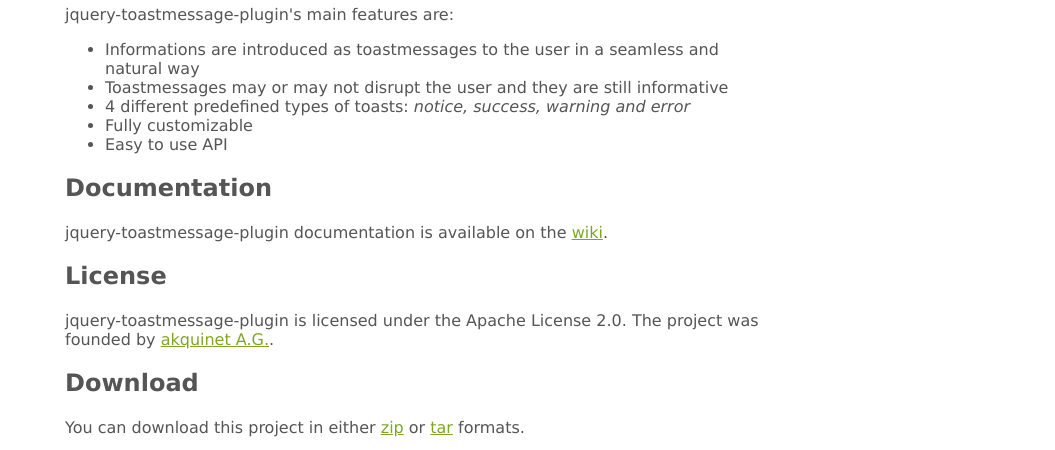
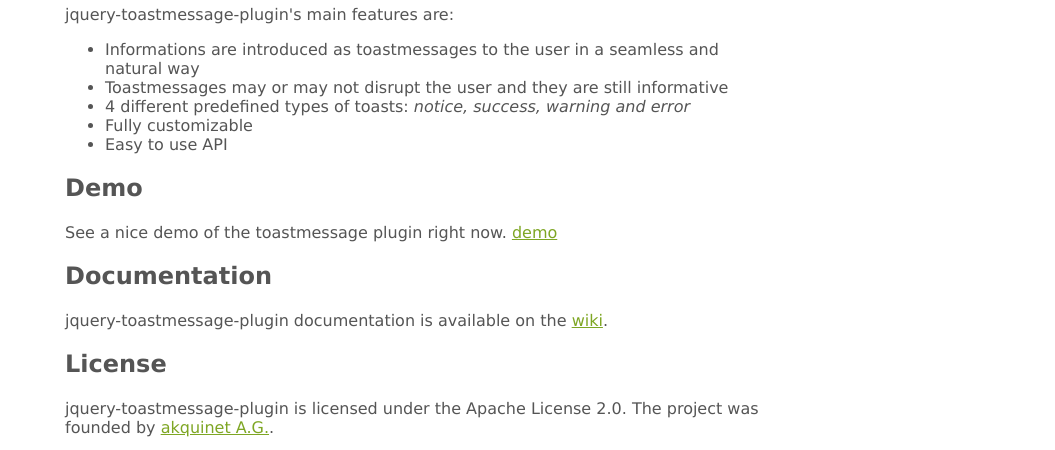
Before and after one commit to techatspree/jquery-toastmessage-plugin, a plain HTML site: page index.html in a window 1280 px wide. Shown: the part 322-772 px from the top of the page, without its empty margins (225-1280 px from the left). Drawn offline with Linux system fonts and the light colour scheme.

Commit message:
added a link to the demo

```diff
--- a/index.html
+++ b/index.html
@@ -132,6 +132,11 @@
         </ul>
     </div>
 
+    <h2>Demo</h2>
+
+    <p>See a nice demo of the toastmessage plugin right now. <a
+            href="demo/demo.html">demo</a></p>
+
     <h2>Documentation</h2>
 
     <p>jquery-toastmessage-plugin documentation is available on the <a
```
